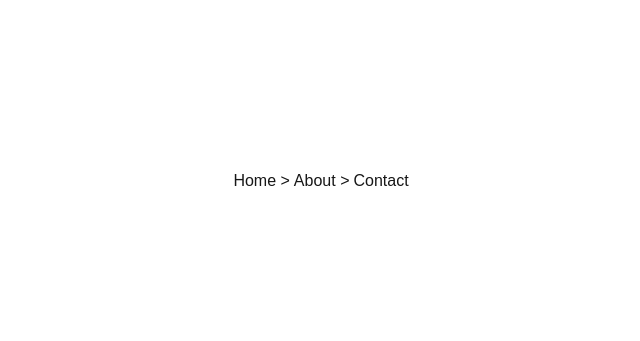
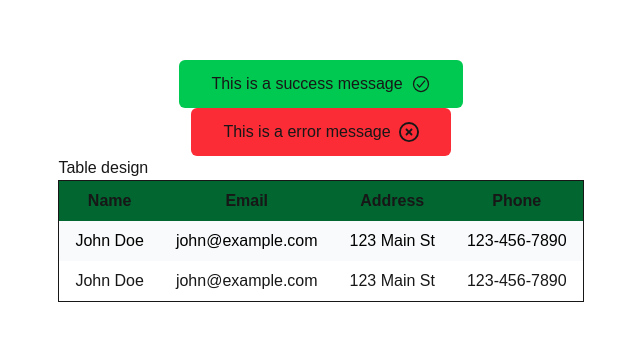
Before and after one commit to Jit-Bdr-Rana/demo-project, a Next.js app: page / in a window 1280 px wide. Shown: the part 219-560 px from the top of the page, without its empty margins (319-959 px from the left). Built offline with nearby package versions, Linux system fonts and the light colour scheme.

Commit message:
feat: table and alert box

```diff
--- /dev/null
+++ b/src/component/Alert.tsx
@@ -0,0 +1,25 @@
+import { IoCheckmarkCircleOutline } from "react-icons/io5";
+import { FaRegCircleXmark } from "react-icons/fa6";
+
+interface Props {
+  message: string;
+  type: "success" | "error" | "info" | "warning";
+}
+
+const Alert = ({ message, type }: Props) => {
+  return (
+    <div>
+      <p
+        className={`${type == "success" && "bg-green-500"} ${
+          type == "error" && "bg-red-500"
+        } rounded-md p-3 px-8 flex gap-2 items-center`}
+      >
+        <span>{message}</span>
+        {type == "success" && <IoCheckmarkCircleOutline size={20} />}
+        {type == "error" && <FaRegCircleXmark size={20} />}
+      </p>
+    </div>
+  );
+};
+
+export default Alert;
--- /dev/null
+++ b/src/component/Table.tsx
@@ -0,0 +1,47 @@
+interface ColumnPrps {
+  title: string;
+  dataIndex: string;
+}
+
+interface Props {
+  data: any;
+  columns: ColumnPrps[];
+}
+
+const Table = ({ data, columns }: Props) => {
+  return (
+    <div>
+      <h1>Table design</h1>
+      <table className="w-full border">
+        <thead>
+          <tr className="bg-green-800">
+            {columns.map((column, index) => {
+              return (
+                <th key={index} className="px-4 py-2">
+                  {column.title}
+                </th>
+              );
+            })}
+          </tr>
+        </thead>
+        <tbody>
+          {data.map((item: any, index: number) => {
+            return (
+              <tr key={index} className="odd:bg-gray-50 odd:text-black">
+                {columns.map((column, index) => {
+                  return (
+                    <td key={index} className="px-4 py-2">
+                      {item[column.dataIndex]}
+                    </td>
+                  );
+                })}
+              </tr>
+            );
+          })}
+        </tbody>
+      </table>
+    </div>
+  );
+};
+
+export default Table;
--- a/src/pages/index.tsx
+++ b/src/pages/index.tsx
@@ -1,7 +1,9 @@
+import Alert from "@/component/Alert";
 import Breadcrumb from "@/component/Breadcrumb";
 import Counter from "@/component/Counter";
 import List from "@/component/List";
 import Tab from "@/component/Tab";
+import Table from "@/component/Table";
 import Image from "next/image";
 
 export default function Home() {
@@ -11,12 +13,48 @@ export default function Home() {
       {/* <Tab /> */}
       {/* <Counter /> */}
       {/* <List /> */}
-      <Breadcrumb
+      {/* <Breadcrumb
         data={[
           { title: "Home", link: "/" },
           { title: "About", link: "/about" },
           { title: "Contact", link: "/contact" },
         ]}
+      /> */}
+      <Alert message="This is a success message" type="success" />
+      <Alert message="This is a error message" type="error" />
+      <Table
+        data={[
+          {
+            name: "John Doe",
+            email: "john@example.com",
+            address: "123 Main St",
+            phone: "123-456-7890",
+          },
+          {
+            name: "John Doe",
+            email: "john@example.com",
+            address: "123 Main St",
+            phone: "123-456-7890",
+          },
+        ]}
+        columns={[
+          {
+            title: "Name",
+            dataIndex: "name",
+          },
+          {
+            title: "Email",
+            dataIndex: "email",
+          },
+          {
+            title: "Address",
+            dataIndex: "address",
+          },
+          {
+            title: "Phone",
+            dataIndex: "phone",
+          },
+        ]}
       />
     </div>
   );
```
Also changed, not shown: package.json (+5 -4 lines), 2 other files (tests, documents, lock files or other folders).
